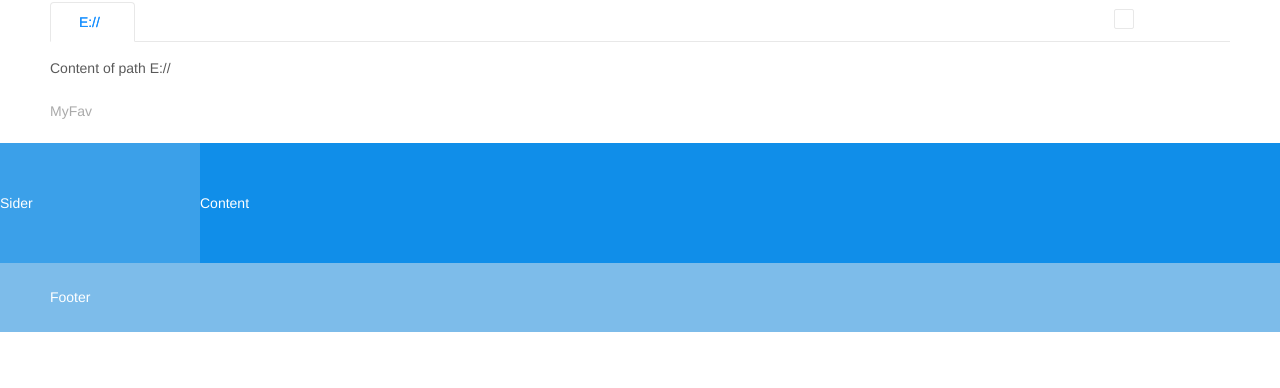
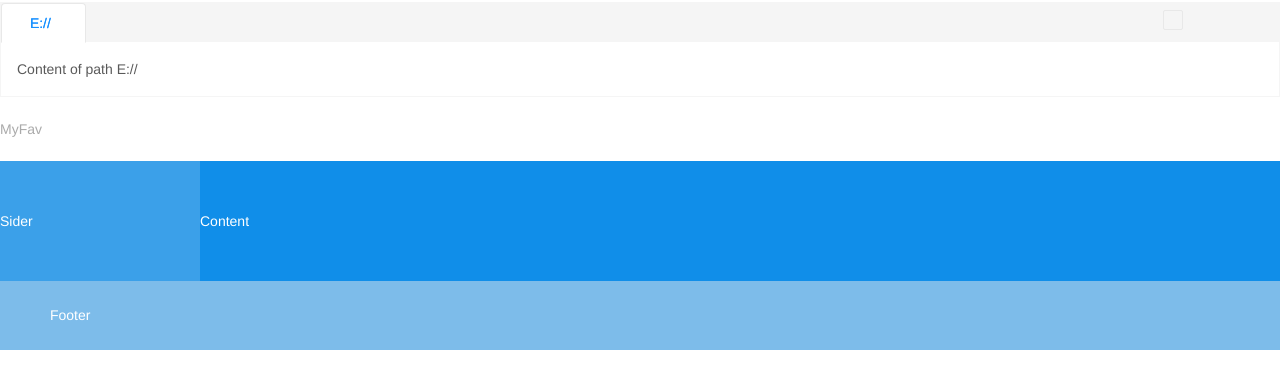
Before and after one commit to Piiikachu/electron-explorer, a Vue app: page / in a window 1280 px wide. Shown: the top 388 px of the page. Built offline with nearby package versions, Linux system fonts and the light colour scheme.

Commit message:
titlebar drag

```diff
--- a/src/App.vue
+++ b/src/App.vue
@@ -39,7 +39,8 @@ export default class App extends Vue {}
 
 #app .ant-layout-header {
   height: 100%;
-  background-color: #fff
+  background-color: #fff;
+  padding: 0px;
 }
 #app .ant-layout-footer {
   background: #7dbcea;
--- a/src/components/MyTab.vue
+++ b/src/components/MyTab.vue
@@ -1,5 +1,5 @@
 <template>
-  <div>
+  <div class="tabs-container" style="-webkit-app-region: drag">
     <a-tabs type="editable-card" v-model="activeKey" @edit="onEdit" @change="onChange">
       <a-tab-pane v-for="pane in panes" :key="pane.key" :closable="pane.closable">
         <span slot="tab">
@@ -8,13 +8,46 @@
         </span>
         {{pane.content}}
       </a-tab-pane>
-      <a-button slot="tabBarExtraContent" @click="minWindow" icon="shrink" type="link"></a-button>
-      <a-button slot="tabBarExtraContent" @click="maxWindow" icon="arrows-alt" type="link"></a-button>
-      <a-button slot="tabBarExtraContent" @click="closeWindow" icon="close" type="link"></a-button>
+      <a-button class="button-window" slot="tabBarExtraContent" @click="minWindow" icon="shrink" type="link"></a-button>
+      <a-button class="button-window" slot="tabBarExtraContent" @click="maxWindow" icon="arrows-alt" type="link"></a-button>
+      <a-button class="button-window" slot="tabBarExtraContent" @click="closeWindow" icon="close" type="link"></a-button>
     </a-tabs>
   </div>
 </template>
 <style>
+.tabs-container {
+  background: #f5f5f5;
+  overflow: hidden;
+  padding: 1px;
+}
+.tabs-container > .ant-tabs-card > .ant-tabs-content {
+  height: 100%;
+  margin-top: -16px;
+}
+
+.tabs-container > .ant-tabs-card > .ant-tabs-content > .ant-tabs-tabpane {
+  background: #fff;
+  padding: 16px;
+}
+
+.tabs-container > .ant-tabs-card > .ant-tabs-bar {
+  border-color: #fff;
+}
+
+.tabs-container > .ant-tabs-card > .ant-tabs-bar .ant-tabs-tab {
+  border-color: transparent;
+  background: transparent;
+}
+
+.tabs-container > .ant-tabs-card > .ant-tabs-bar .ant-tabs-tab-active {
+  border-color: #fff;
+  background: #fff;
+}
+
+.tabs-container>.buttonwindow{
+  margin-right: -10px;
+}
+
 </style>
 <script lang="ts">
 import { Component, Vue, Prop } from "vue-property-decorator";
```
